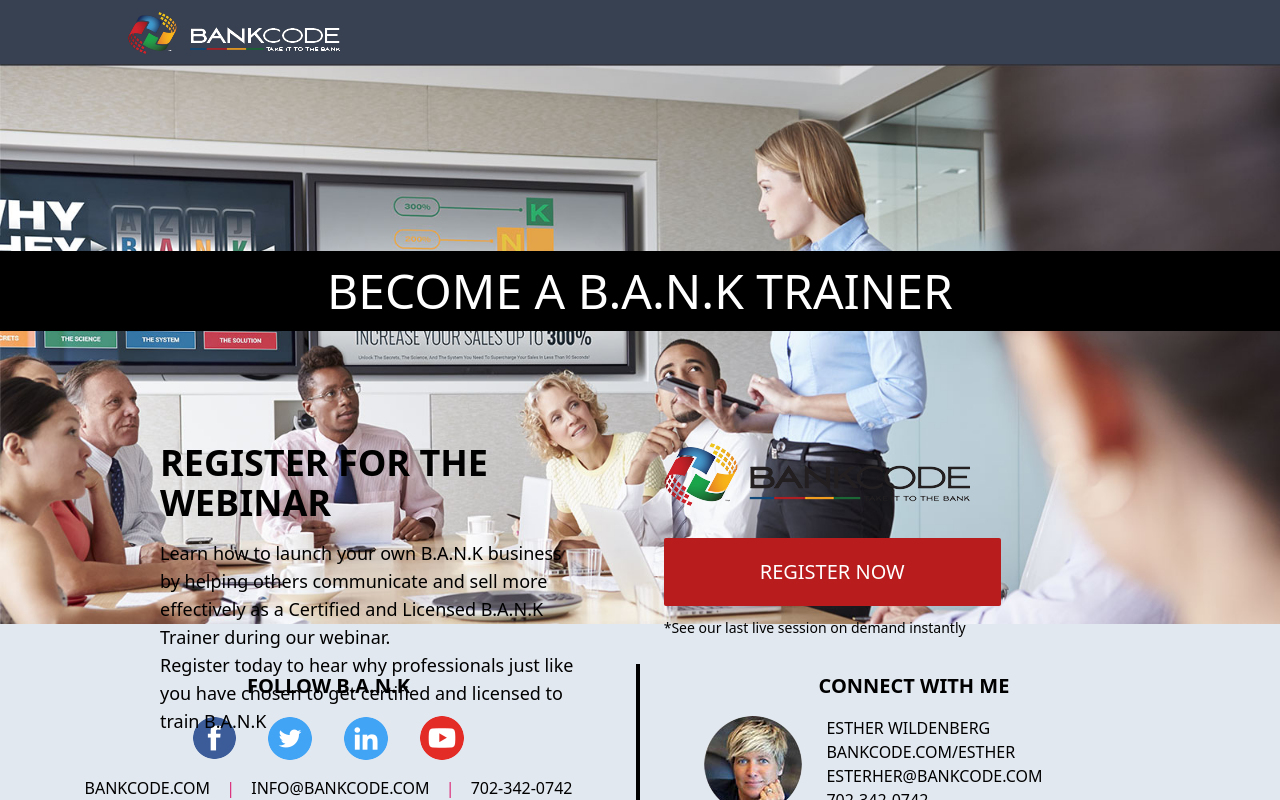
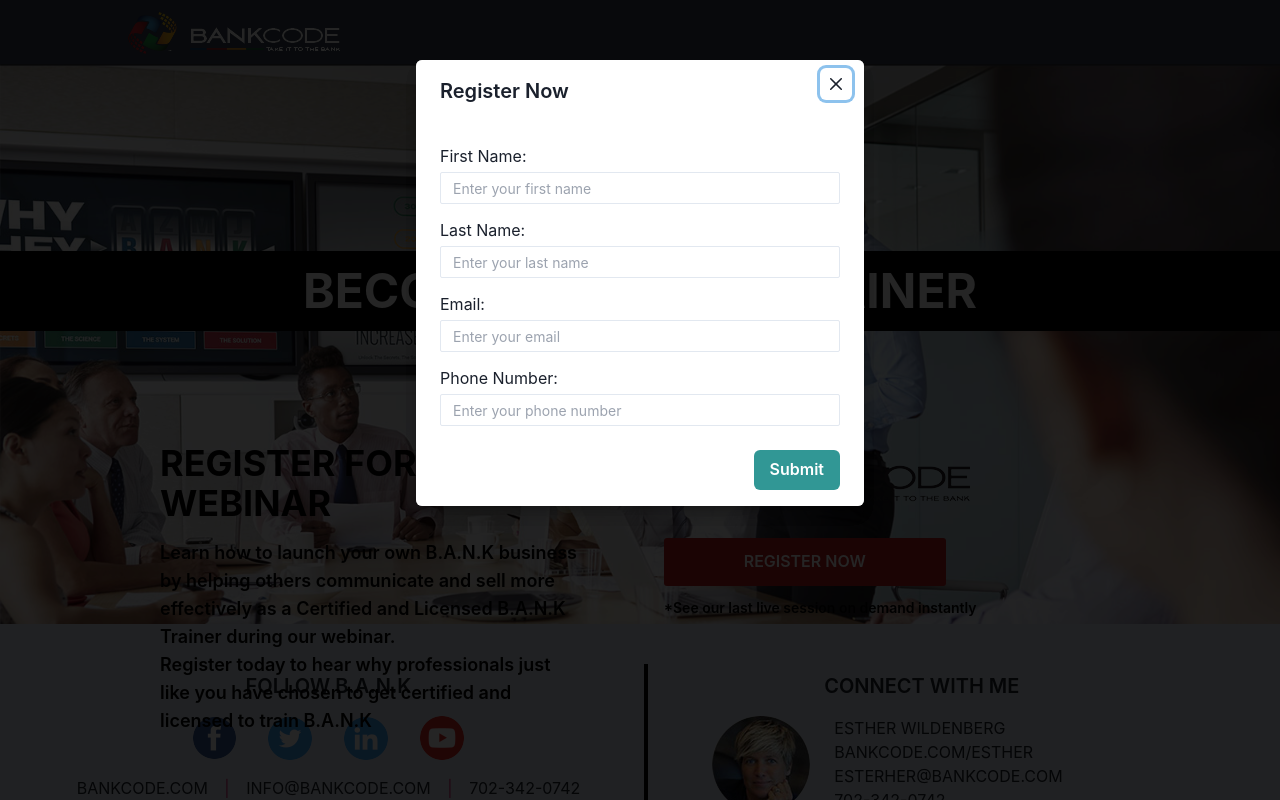
Before and after one commit to jdelapena-ii/naxum-test, a React (Create React App) app: page / in a window 1280 px wide. Both pictures are taken after a click on the button "REGISTER NOW". Shown: the top 800 px of the page. Built offline with nearby package versions, Linux system fonts and the light colour scheme.

Commit message:
Add modal

```diff
--- a/package.json
+++ b/package.json
@@ -3,9 +3,13 @@
   "version": "0.1.0",
   "private": true,
   "dependencies": {
+    "@chakra-ui/react": "^1.7.4",
+    "@emotion/react": "^11.7.1",
+    "@emotion/styled": "^11.6.0",
     "@testing-library/jest-dom": "^5.16.1",
     "@testing-library/react": "^12.1.2",
     "@testing-library/user-event": "^13.5.0",
+    "framer-motion": "^5.5.6",
     "react": "^17.0.2",
     "react-dom": "^17.0.2",
     "react-scripts": "5.0.0",
--- a/src/App.js
+++ b/src/App.js
@@ -1,4 +1,4 @@
-import { Fragment } from 'react';
+import { Fragment, useState } from 'react';
 import headlogo from './assets/head-logo.png'
 import mainlogo from './assets/main-logo.png'
 import banner from './assets/banner.jpg'
@@ -8,8 +8,32 @@
 import youtube from './assets/yt.png'
 import linkedin from './assets/in.png'
 import profile from './assets/profile.jpg'
+import {
+  Text,
+  Input,
+  Button,
+  Modal,
+  ModalOverlay,
+  ModalContent,
+  ModalHeader,
+  ModalFooter,
+  ModalBody,
+  ModalCloseButton,
+} from '@chakra-ui/react'
+import { useDisclosure } from '@chakra-ui/react'
 
 function App() {
+  const { isOpen, onOpen, onClose } = useDisclosure();
+  const [firstName, firstNameSet] = useState('');
+  const [lastName, lastNameSet] = useState('');
+  const [email, emailSet] = useState('');
+  const [mobile, mobileSet] = useState('');
+
+  const firstNameHandler = (event) => firstNameSet(event.target.value);
+  const lastNameHandler = (event) => lastNameSet(event.target.value);
+  const emailHandler = (event) => emailSet(event.target.value);
+  const mobileHandler = (event) => mobileSet(event.target.value);
+
   return (
    <Fragment>
     <nav className="bg-gray-700 h-16 w-full">
@@ -27,7 +51,7 @@
         {/* image content overlay */}
         <div className="absolute top-24 lg:top-1/3 w-full">
 
-          <div className="bg-black h-14 lg:h-20 w-full  text-white flex justify-center items-center text-2xl lg:text-4xl xl:text-5xl uppercase">
+          <div className="bg-black h-14 lg:h-20 w-full font-bold text-white flex justify-center items-center text-2xl lg:text-4xl xl:text-5xl uppercase">
             Become a B.a.n.k Trainer
           </div>
 
@@ -35,8 +59,8 @@
             <div className="lg:w-1/2 lg:pl-24 xl:pl-40 lg:pr-6 xl:pr-10">
               <div className="break-words">
                 <p className="lg:text-2xl xl:text-4xl font-bold uppercase xl:mb-4">Register for the webinar</p>
-                <p className="xl:text-lg">Learn how to launch your own B.A.N.K business by helping others communicate and sell more effectively as a Certified and Licensed B.A.N.K Trainer during our webinar.</p>
-                <p className="xl:text-lg">Register today to hear why professionals just like you have chosen to get certified and licensed to train B.A.N.K</p>
+                <p className="xl:text-lg font-semibold">Learn how to launch your own B.A.N.K business by helping others communicate and sell more effectively as a Certified and Licensed B.A.N.K Trainer during our webinar.</p>
+                <p className="xl:text-lg font-semibold">Register today to hear why professionals just like you have chosen to get certified and licensed to train B.A.N.K</p>
               </div>
             </div>
 
@@ -46,11 +70,65 @@
               </div>
 
               <div>
-                <button className="bg-red-700 text-white uppercase px-24 rounded-sm py-5 mb-3 text-xl">
+                <Button onClick={onOpen} colorScheme='blue-700' borderRadius='3px' px={20} py={6}  className="bg-red-700 text-white uppercase mb-3 text-xl">
                   Register Now
-                </button>
+                </Button>
+                <Modal isOpen={isOpen} onClose={onClose}>
+                <ModalOverlay />
+                  <ModalContent>
+
+                    <ModalHeader>Register Now</ModalHeader>
+
+                    <ModalCloseButton />
+
+                    <ModalBody>
+                    <Text mt='14px' mb='4px'>First Name:</Text>
+                    <Input
+                      value={firstName}
+                      onChange={firstNameHandler}
+                      placeholder='Enter your first name'
+                      size='sm'
+                      isRequired
+                    />
+
+                    <Text mt='14px' mb='4px'>Last Name:</Text>
+                    <Input
+                      value={lastName}
+                      onChange={lastNameHandler}
+                      placeholder='Enter your last name'
+                      size='sm'
+                      isRequired
+                    />
+
+                    <Text mt='14px' mb='4px'>Email:</Text>
+                    <Input
+                      value={email}
+                      onChange={emailHandler}
+                      placeholder='Enter your email'
+                      size='sm'
+                      isRequired
+                    />
+
+                    <Text mt='14px' mb='4px'>Phone Number:</Text>
+                    <Input
+                      value={mobile}
+                      onChange={mobileHandler}
+                      placeholder='Enter your phone number'
+                      size='sm'
+                      isRequired
+                    />
+
+                    </ModalBody>
+
+                    <ModalFooter>
+                      <Button variant='solid' colorScheme='teal'>Submit</Button>
+                    </ModalFooter>
+
+                  </ModalContent>
+                </Modal>
               </div>
-              <div className="text-sm">
+
+              <div className="text-sm font-semibold">
                 *See our last live session on demand instantly
               </div>
             </div>
@@ -65,8 +143,8 @@
       <div className="lg:hidden px-6 md:px-12 md:mt-6">
         <div className="break-words">
           <p className="text-xl font-bold uppercase my-2">Register for the webinar</p>
-          <p>Learn how to launch your own B.A.N.K business by helping others communicate and sell more effectively as a Certified and Licensed B.A.N.K Trainer during our webinar.</p>
-          <p>Register today to hear why professionals just like you have chosen to get certified and licensed to train B.A.N.K</p>
+          <p className="mb-2">Learn how to launch your own B.A.N.K business by helping others communicate and sell more effectively as a Certified and Licensed B.A.N.K Trainer during our webinar.</p>
+          <p className="">Register today to hear why professionals just like you have chosen to get certified and licensed to train B.A.N.K</p>
         </div>
       </div>
 
@@ -75,12 +153,65 @@
           <img src={mainlogo} alt="logo" />
         </div>
 
-        <div>
-          <button className="bg-red-700 text-white uppercase px-24 rounded-sm py-5 mb-3 text-lg">
+        <div className="grid justify-center">
+          <Button onClick={onOpen} colorScheme='red-700' borderRadius='3px' px={20} py={6}  className="bg-red-700 text-white uppercase mb-3 text-xl">
             Register Now
-          </button>
+          </Button>
+          <Modal isOpen={isOpen} onClose={onClose}>
+          <ModalOverlay />
+            <ModalContent>
+
+              <ModalHeader>Register Now</ModalHeader>
+
+              <ModalCloseButton />
+
+              <ModalBody>
+              <Text mt='14px' mb='4px'>First Name:</Text>
+              <Input
+                value={firstName}
+                onChange={firstNameHandler}
+                placeholder='Enter your first name'
+                size='sm'
+                isRequired
+              />
+
+              <Text mt='14px' mb='4px'>Last Name:</Text>
+              <Input
+                value={lastName}
+                onChange={lastNameHandler}
+                placeholder='Enter your last name'
+                size='sm'
+                isRequired
+              />
+
+              <Text mt='14px' mb='4px'>Email:</Text>
+              <Input
+                value={email}
+                onChange={emailHandler}
+                placeholder='Enter your email'
+                size='sm'
+                isRequired
+              />
+
+              <Text mt='14px' mb='4px'>Phone Number:</Text>
+              <Input
+                value={mobile}
+                onChange={mobileHandler}
+                placeholder='Enter your phone number'
+                size='sm'
+                isRequired
+              />
+
+              </ModalBody>
+
+              <ModalFooter>
+                <Button variant='solid' colorScheme='teal'>Submit</Button>
+              </ModalFooter>
+
+            </ModalContent>
+          </Modal>
         </div>
-        <div className="text-sm">
+        <div className="text-sm grid justify-center">
           *See our last live session on demand instantly
         </div>
       </div>
@@ -91,7 +222,8 @@
         <div className="lg:w-1/2 lg:pl-16 lg:pr-6">
           <div className="break-words">
             <p className="lg:text-3xl font-bold uppercase lg:mb-4">Register for the webinar</p>
-            <p className="lg:text-xl mb-4">Learn how to launch your own B.A.N.K business by helping others communicate and sell more effectively as a Certified and Licensed B.A.N.K Trainer during our webinar.</p>
+            <p className="lg:text-xl">Learn how to launch your own B.A.N.K business by helping others communicate and sell more effectively as a Certified and Licensed B.A.N.K Trainer during our webinar.</p>
+            <br/>
             <p className="lg:text-xl">Register today to hear why professionals just like you have chosen to get certified and licensed to train B.A.N.K</p>
           </div>
         </div>
@@ -102,9 +234,62 @@
           </div>
 
           <div>
-            <button className="bg-red-700 text-white uppercase px-24 rounded-sm py-5 mb-3 text-xl">
+            <Button onClick={onOpen} colorScheme='red-700' borderRadius='3px' px={20} py={6}  className="bg-red-700 text-white uppercase mb-3 text-xl">
               Register Now
-            </button>
+            </Button>
+            <Modal isOpen={isOpen} onClose={onClose}>
+            <ModalOverlay />
+              <ModalContent>
+
+                <ModalHeader>Register Now</ModalHeader>
+
+                <ModalCloseButton />
+
+                <ModalBody>
+                <Text mt='14px' mb='4px'>First Name:</Text>
+                <Input
+                  value={firstName}
+                  onChange={firstNameHandler}
+                  placeholder='Enter your first name'
+                  size='sm'
+                  isRequired
+                />
+
+                <Text mt='14px' mb='4px'>Last Name:</Text>
+                <Input
+                  value={lastName}
+                  onChange={lastNameHandler}
+                  placeholder='Enter your last name'
+                  size='sm'
+                  isRequired
+                />
+
+                <Text mt='14px' mb='4px'>Email:</Text>
+                <Input
+                  value={email}
+                  onChange={emailHandler}
+                  placeholder='Enter your email'
+                  size='sm'
+                  isRequired
+                />
+
+                <Text mt='14px' mb='4px'>Phone Number:</Text>
+                <Input
+                  value={mobile}
+                  onChange={mobileHandler}
+                  placeholder='Enter your phone number'
+                  size='sm'
+                  isRequired
+                />
+
+                </ModalBody>
+
+                <ModalFooter>
+                  <Button variant='solid' colorScheme='teal'>Submit</Button>
+                </ModalFooter>
+
+              </ModalContent>
+            </Modal>
           </div>
           <div className="text-base">
             *See our last live session on demand instantly
--- a/src/index.js
+++ b/src/index.js
@@ -2,11 +2,14 @@
 import ReactDOM from 'react-dom';
 import './index.css';
 import App from './App';
+import { ChakraProvider } from '@chakra-ui/react'
 
 
 ReactDOM.render(
   <React.StrictMode>
-    <App />
+    <ChakraProvider>
+      <App />
+    </ChakraProvider>
   </React.StrictMode>,
   document.getElementById('root')
 );
```
Also changed, not shown: 1 other file (tests, documents, lock files or other folders).
